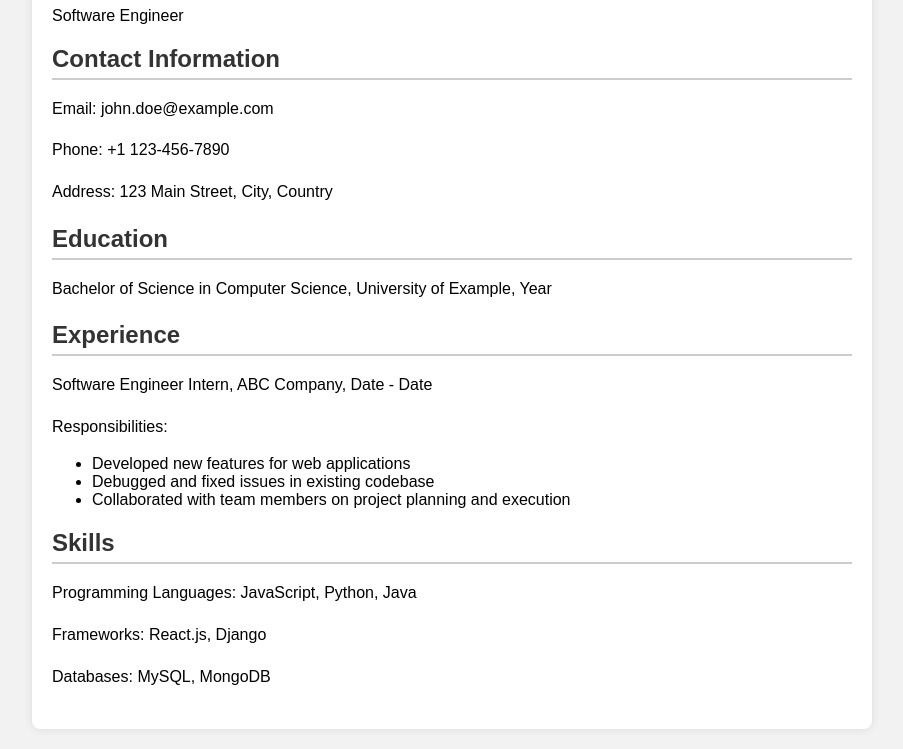
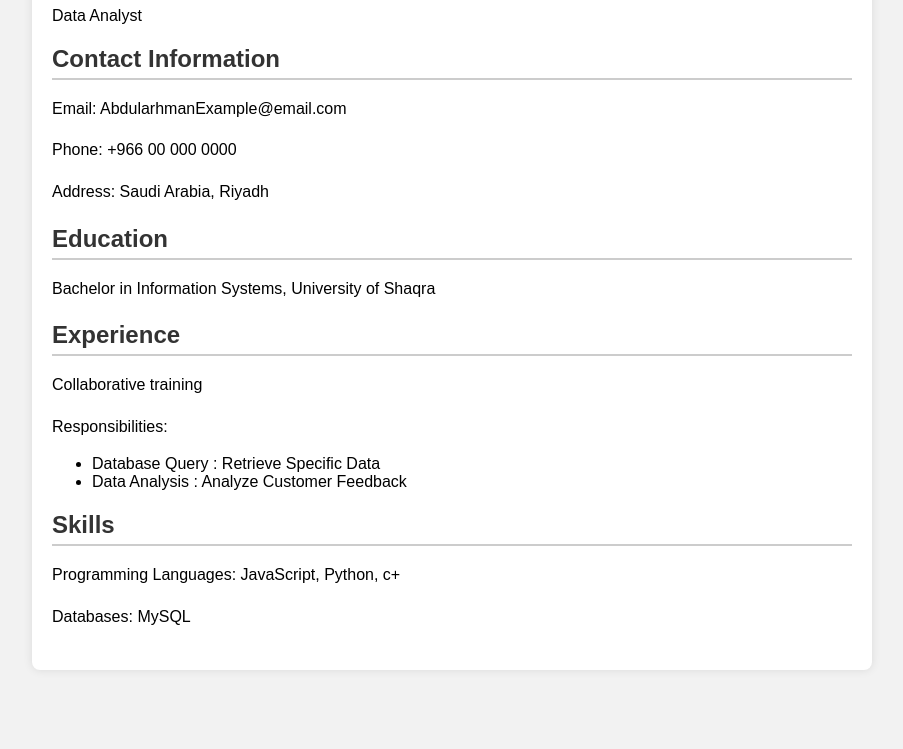
Before and after one commit to AF01x/CV, a plain HTML site: page index.html in a window 1280 px wide. Shown: the part 113-862 px from the top of the page, without its empty margins (188-1091 px from the left). After the commit the page ends 803 px from the top, so only its background shows below. Drawn offline with Linux system fonts and the light colour scheme.

Commit message:
Update index.html
Update index

```diff
--- a/index.html
+++ b/index.html
@@ -38,38 +38,36 @@
 <body>
     <div class="container">
         <header>
-            <h1>John Doe</h1>
-            <p>Software Engineer</p>
+            <h1>Abdularhman Fayez</h1>
+            <p>Data Analyst</p>
         </header>
 
         <section class="section">
             <h2>Contact Information</h2>
-            <p>Email: john.doe@example.com</p>
-            <p>Phone: +1 123-456-7890</p>
-            <p>Address: 123 Main Street, City, Country</p>
+            <p>Email: AbdularhmanExample@email.com</p>
+            <p>Phone: +966 00 000 0000</p>
+            <p>Address: Saudi Arabia, Riyadh</p>
         </section>
 
         <section class="section">
             <h2>Education</h2>
-            <p>Bachelor of Science in Computer Science, University of Example, Year</p>
+            <p>Bachelor in Information Systems, University of Shaqra</p>
         </section>
 
         <section class="section">
             <h2>Experience</h2>
-            <p>Software Engineer Intern, ABC Company, Date - Date</p>
+            <p>Collaborative training </p>
             <p>Responsibilities:</p>
             <ul>
-                <li>Developed new features for web applications</li>
-                <li>Debugged and fixed issues in existing codebase</li>
-                <li>Collaborated with team members on project planning and execution</li>
+                <li>Database Query : Retrieve Specific Data</li>
+                <li>Data Analysis : Analyze Customer Feedback</li>
             </ul>
         </section>
 
         <section class="section">
             <h2>Skills</h2>
-            <p>Programming Languages: JavaScript, Python, Java</p>
-            <p>Frameworks: React.js, Django</p>
-            <p>Databases: MySQL, MongoDB</p>
+            <p>Programming Languages: JavaScript, Python, c+</p>
+            <p>Databases: MySQL</p>
         </section>
     </div>
 </body>
```
